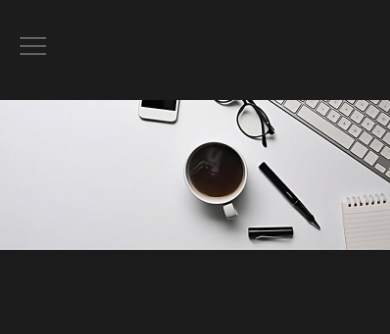
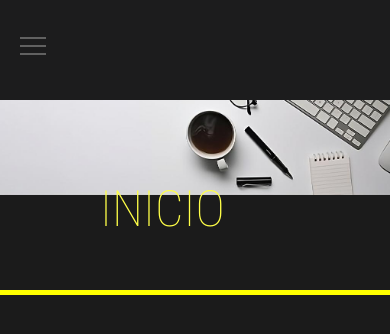
Before and after one commit to SaturnGs1107/Proyect-Site, a plain HTML site: page index.html in a window 390 px wide. Drawn offline with Linux system fonts and the light colour scheme.

Commit message:
Add files via upload

```diff
--- a/index.html
+++ b/index.html
@@ -5,6 +5,9 @@
     <meta name="viewport" content="width=device-width, initial-scale=1.0">
     <title>Document</title>
     <link rel="stylesheet" href="styles.css">
+    <link rel="preconnect" href="https://fonts.googleapis.com">
+    <link rel="preconnect" href="https://fonts.gstatic.com" crossorigin>
+    <link href="https://fonts.googleapis.com/css2?family=Roboto+Condensed:ital,wght@0,100..900;1,100..900&display=swap" rel="stylesheet">
 </head>
 <div class="hamburger-menu">
     <input id="menu__toggle" type="checkbox" />
@@ -13,13 +16,17 @@
     </label>
     <ul class="menu__box">
         <li><a class="menu__item" href="/HTML/index.html">Inicio</a></li>
-        <li><a class="menu__item" href="/HTML/Mi-Trabajo.html">Trabajo</a></li>
-        <li><a class="menu__item" href="/HTML/Sobre-Mi.html">Sobre Mi</a></li>
-        <li><a class="menu__item" href="/HTML/Mis-Proyectos.html">Mis Proyectos</a></li>
-        <li><a class="menu__item" href="/HTML/Contacto.html">Contacto</a></li>
+        <li><a class="menu__item" href="/HTML/Mi-Trabajo.html">Blog</a></li>
+        <li><a class="menu__item" href="/HTML/Sobre-Mi.html">Contacto</a></li>
+        <li><a class="menu__item" href="/HTML/Mis-Proyectos.html">Habilidades</a></li>
+        <li><a class="menu__item" href="/HTML/Contacto.html">Sobre Mi</a></li>
       </ul>
   </div>
 <body>
+    <div class="Section-Flex-Header">
+<h1 class="Main-Tittle">INICIO</h1>
+
+</div>
 
 </body>
 </html>
--- a/styles.css
+++ b/styles.css
@@ -1,3 +1,7 @@
+:root{
+    --BackGroundColor:rgb(27,27,27);
+    --ColorWords:rgb(255, 255, 72);
+}
 *{
     margin: 0;
     padding: 0;
@@ -8,13 +12,17 @@ font-size: 62.5%;
 }
 body{
     background-color: rgb(27, 27, 27);
+
 }
 body{
+    font-family: "Roboto Condensed", sans-serif;
 background-image: url(table1.jpeg);
 background-repeat: no-repeat;
 background-size: cover;
 background-position: center;
-height: 25rem;
+height: 100%;
+max-height: 19.5rem;
+
 }
 
 #menu__toggle{
@@ -383,3 +391,38 @@ height: 25rem;
 
 }
     }
+ .Main-Tittle{
+
+    font-size: 3rem;
+
+    padding: 6.5rem 15rem;
+    font-weight: 100;
+color: var(--ColorWords);
+   font-size: 7rem;
+ }
+    .Section-Flex-Header{
+      padding: 5rem;
+        display: flex;
+     justify-content: start;
+     align-items: center;
+     border-bottom: 15px solid yellow;
+     height: 100%;
+     max-height: 40rem
+    }
+    @media(max-width : 900px)  and  (min-width : 300px){
+.Main-Tittle{
+  font-size: 5rem;
+  padding: 3rem 5rem;
+  max-height: 9rem;
+height: 100%;
+}
+.Section-Flex-Header{
+  border-bottom: 5px solid yellow;
+  display: flex;
+  justify-content: stretch;
+}
+    }
+    @media (max-width : 1024px) and (min-width : 768px) {
+
+
+    }
```
